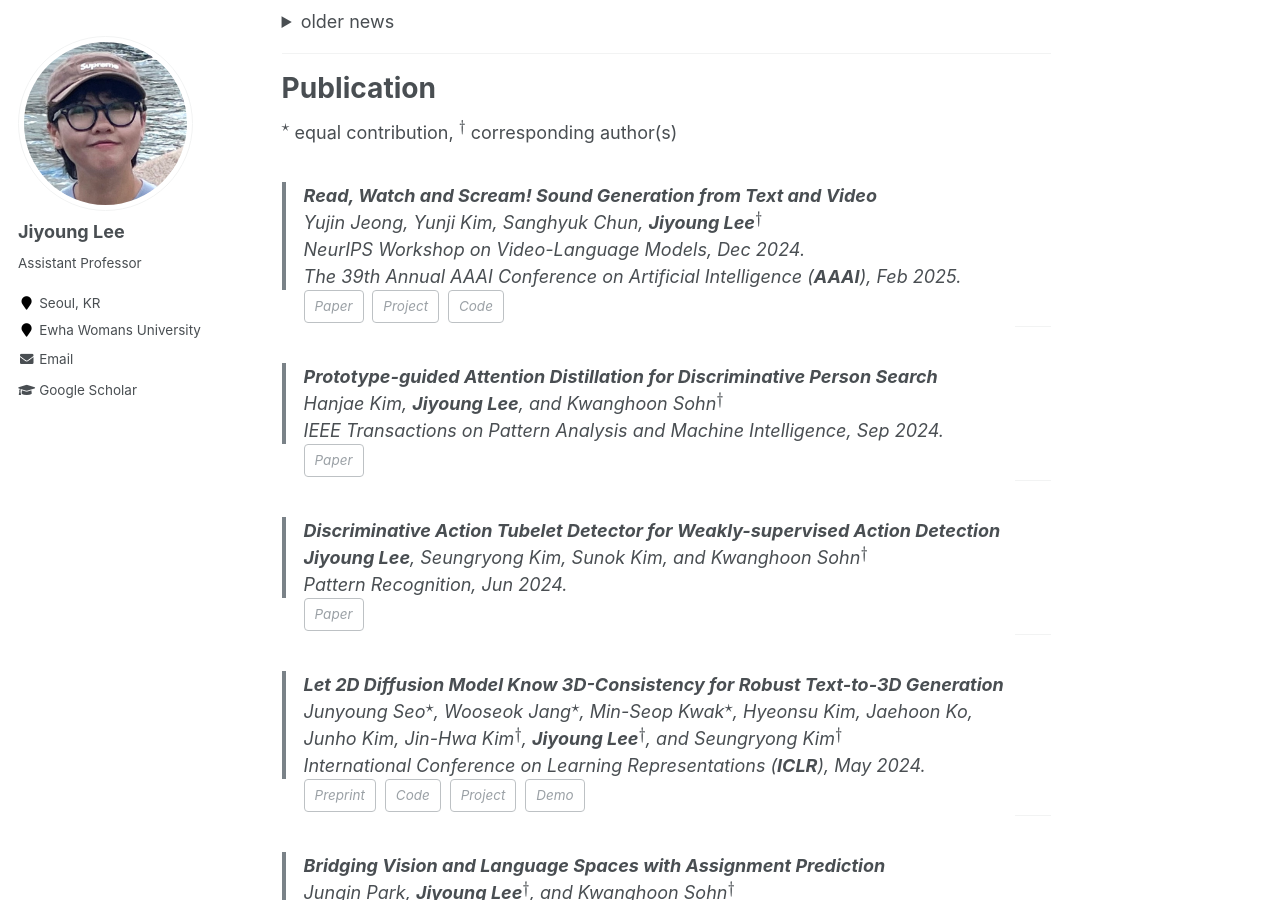
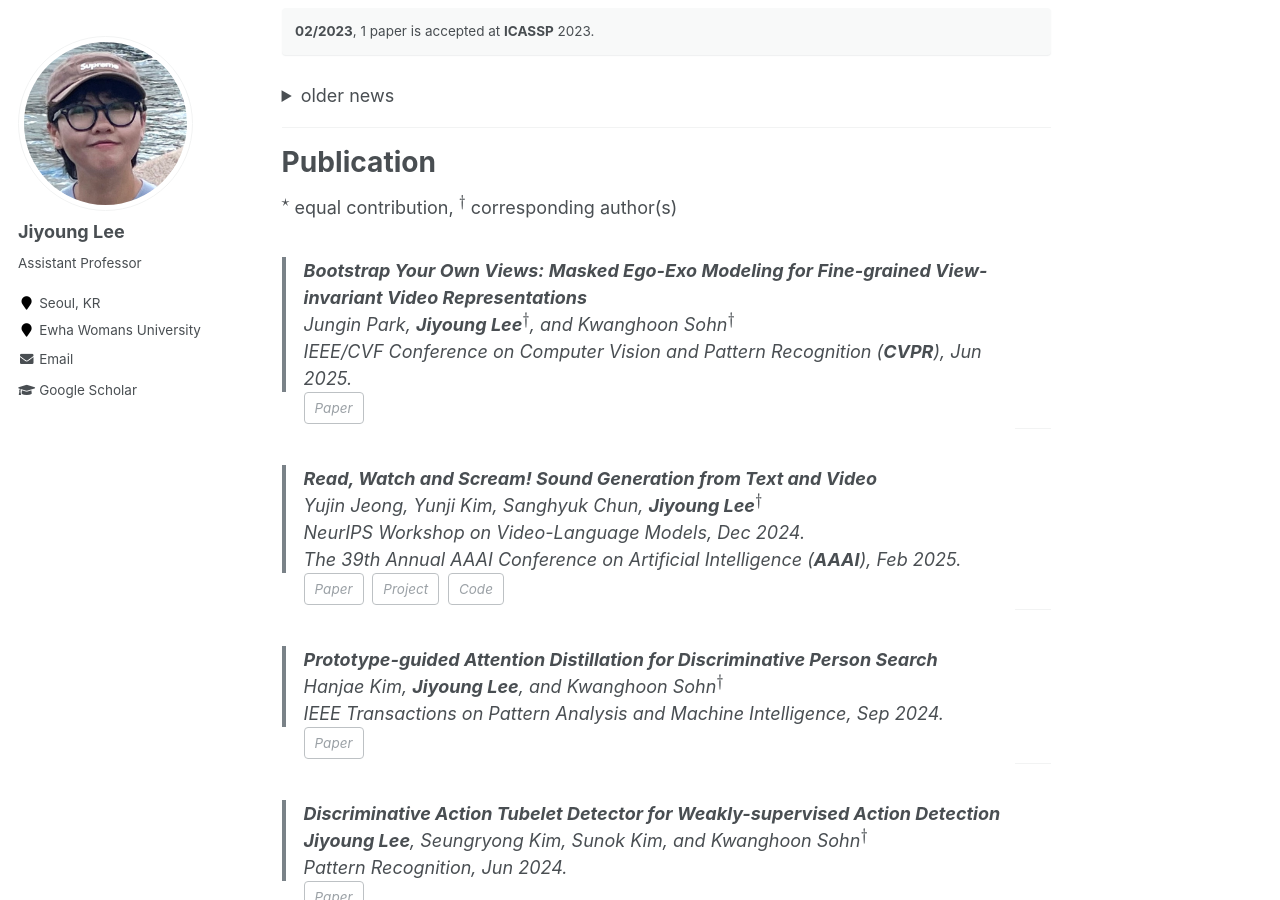
Before and after one commit to lee-jiyoung/lee-jiyoung.github.io, a Jekyll site: the page built from _pages/about.md, in a window 1280 px wide and 900 px high, scrolled down 1692 px. Built offline with Jekyll 4.4.1, drawn with Linux system fonts in a browser that asks for light colours; formulas are drawn with MathJax 3; some of the changed text lies outside the part shown.

Commit message:
Update about.md

```diff
--- a/_pages/about.md
+++ b/_pages/about.md
@@ -27,7 +27,9 @@ I am always looking for undergraduate interns, and graduate students to collabor
 
 News
 ======
-**3/2025**, I will join in **<a href="https://ai.ewha.ac.kr/deptai/index.do" style="color: green">Dept. of AI, Ewha Womans University</a>**.
+**02/2025**, 1 paper is accepted in **CVPR** 2025.
+{: .notice}
+**02/2025**, I will join in **<a href="https://ai.ewha.ac.kr/deptai/index.do" style="color: green">Dept. of AI, Ewha Womans University</a>**.
 {: .notice}
 **12/2024**, 1 paper is accepted in **AAAI** 2025.
 {: .notice}
@@ -98,6 +100,14 @@ Publication
 
 $^\star$ equal contribution, $^\dagger$ corresponding author(s)
 
+> **Bootstrap Your Own Views: Masked Ego-Exo Modeling for Fine-grained View-invariant Video Representations**
+Jungin Park, **Jiyoung Lee**<sup>$\dagger$</sup>, and Kwanghoon Sohn<sup>$\dagger$</sup>
+IEEE/CVF Conference on Computer Vision and Pattern Recognition (**CVPR**), Jun 2025.
+<span class="page__meta page__taxonomy comment__date" itemprop="keywords">
+<a class="page__taxonomy-item" rel="tag" href="#">Paper</a>
+</span>
+
+-----------
 
 
 > **Read, Watch and Scream! Sound Generation from Text and Video**
```
